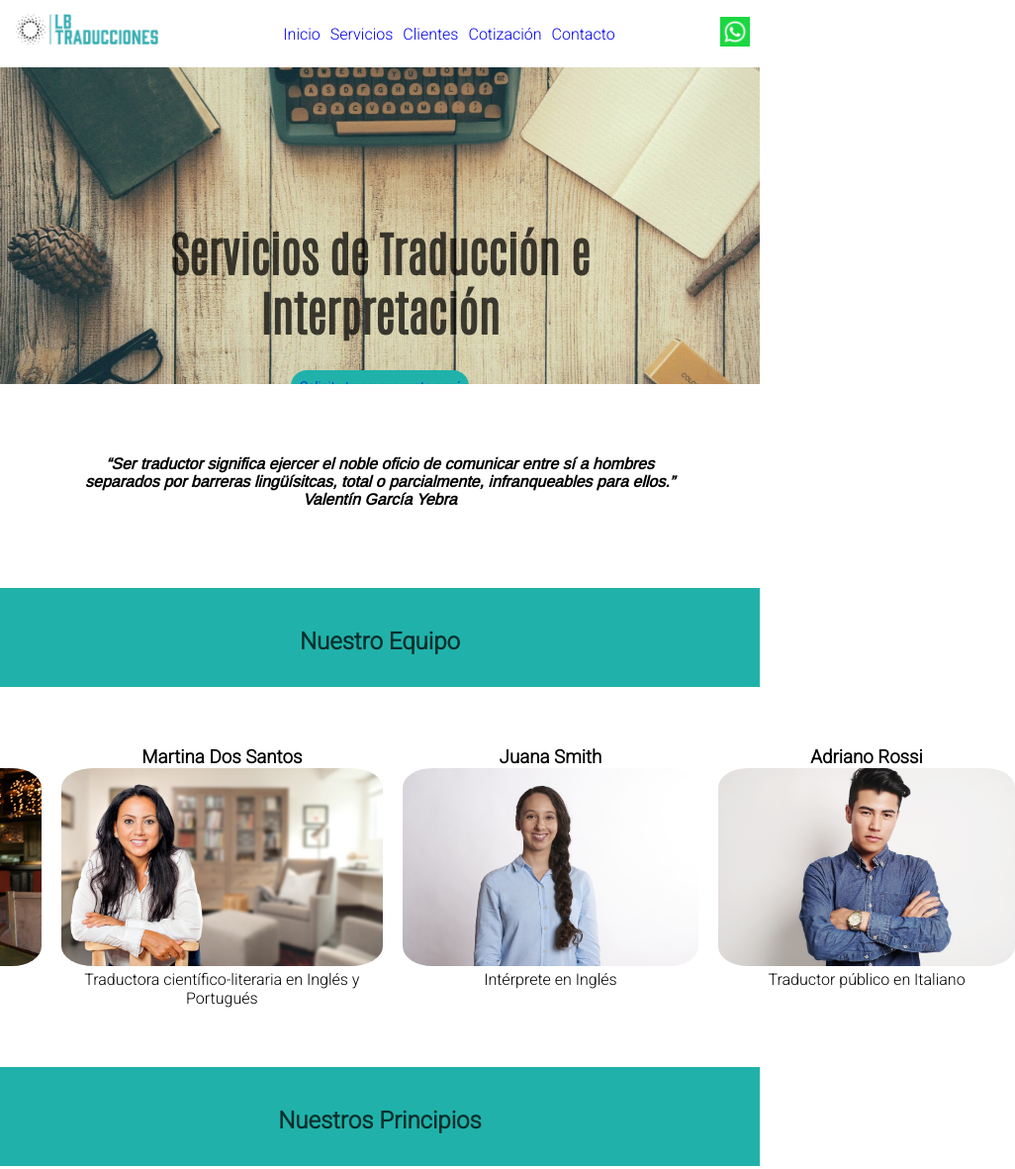
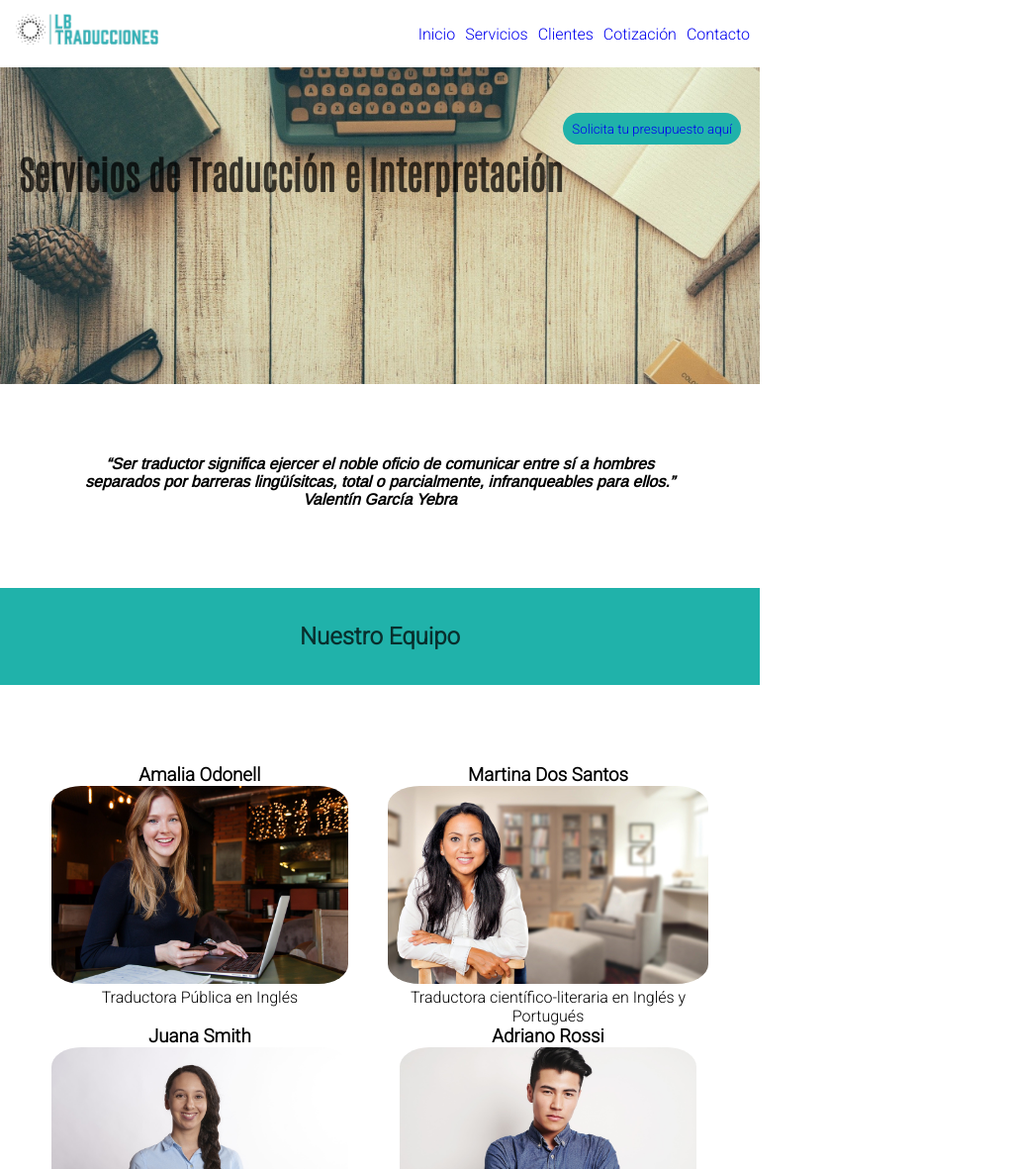
Before and after one commit to lucilabergalli/repositoriolucilabergalli, a plain HTML site: page index.html in a window 768 px wide. Shown: the top 1181 px of the page at 99% size, 1026 px wide, since content can reach past the window. Drawn offline with nearby package versions, Linux system fonts and the light colour scheme; a web font is replaced by a local one.

Commit message:
tpfinalentregatres

```diff
--- a/index.css
+++ b/index.css
@@ -20,6 +20,7 @@ html {
   color:rgba(0, 0, 0, 0.733);
   margin: 0 10px 0 10px;
   font-family: 'Roboto', sans-serif;
+  flex-wrap: wrap;
 }
 
 nav ul {
@@ -27,6 +28,7 @@ nav ul {
   flex-direction: row;
   gap: 10px;
   list-style: none;
+  flex-wrap: wrap;
 }
 
 
@@ -37,6 +39,18 @@ nav ul {
 
 li a:hover {
   color: rgb(69, 184, 226);
+}
+
+.hamburger-menu {
+  width: 30px;
+  height: 30px;
+  display: none;
+}
+
+.line {
+  width: 100%;
+  height: 20%;
+  background-color: lightseagreen;
 }
 
 .seccion1 {
@@ -87,30 +101,48 @@ main h4 {
 
 h2 {
   background-color:lightseagreen;
-  height: 100px;
-  padding: 40px;
+  width: auto;
+  padding: 35px;
   font-weight: bold;
   font-family: 'Roboto', sans-serif;
+  color:rgba(0, 0, 0, 0.733);
+  text-align: center;
+  margin-bottom: 3rem;
+  margin-top: 2rem;
 }
 
 .contenedor__secundario {
   display: grid;
   grid-template-columns: repeat(4, 1fr);
   justify-content: center;
-  margin: 50px
+  margin: 10vh;
+  text-align: center;
+  grid-template-areas:
+  'item1 item2 item3 item4';
+  grid-column-gap: 5vh;
 }
 
-
-.contenedorHijo {
-  margin: 10px 10px;
-  text-align: center;
+.item1 {
+  grid-area: item1;
+  justify-items: stretch;
 }
 
-.contenedorHijo p {
-  text-align: center;
+.item2 {
+  grid-area: item2;
+  justify-items: stretch;
 }
 
-.contenedorHijo img {
+.item3 {
+  grid-area: item3;
+  justify-items: stretch;
+}
+
+.item4 {
+  grid-area: item4;
+  justify-items: stretch;
+}
+
+.contenedor__secundario img {
   border-radius: 10%;
 }
 
@@ -160,14 +192,6 @@ h2 {
 
 /* CLIENTES */
 
-h2 {
-  font-family: 'Roboto', sans-serif;
-  color:rgba(0, 0, 0, 0.733);
-  text-align: center;
-  margin-bottom: 3rem;
-  margin-top: 2rem;
-}
-
 .contenedorArriba {
   display: flex;
   flex-direction: row;
@@ -197,7 +221,7 @@ h2 {
 /* SERVICIOS */
 * {
   font-family: 'Roboto', sans-serif;
-  }
+}
 
 .main__servicios h4 {
   font-style: normal;
@@ -208,47 +232,6 @@ h2 {
 }
 
 
-/* #grid {
-  display: grid;
-  grid-template-rows:repeat(2, 1fr);
-  grid-template-columns: repeat(2, 1fr);
-  grid-template-areas:
-  'item1 item1'
-  'item2 item3'
-  'item4 item5';
-  height: 100vh;
-  justify-content: space-evenly;
-}
-
-.item1 {
-  grid-area: item1;
-  background-image: url(../img/books.jpg);
-  height: 200px;
-  background-size:cover;
-  justify-items:stretch;
-}
-
-.item2 {
-  grid-area: item2;
-  align-self: stretch;
-}
-
-.item3 {
-  grid-area: item3;
-  align-self: stretch;
-}
-
-.item4 {
- grid-area: item4;
- align-self: stretch;
- height: 50vh;
-}
-
-.item5 {
-  grid-area: item5;
-  align-self: stretch;
-  } */
-
 /* CONTACTO */
 
   .seccion__secundaria {
@@ -256,6 +239,7 @@ h2 {
     text-shadow: black;
     height: 400px;
     height: 500px;
+    margin-bottom: 400px;
   }
 
   .mapa {
@@ -273,14 +257,67 @@ h2 {
 
 
 
-/* MEDIA QUERIES */
-@media (min-width: 768px) {
-  /* .header {
-  display:flex
-  } */
+  /* MEDIA QUERIES */
+  @media (max-width: 768px) {
+    .seccion1__hero {
+      display: flex;
+      flex-wrap: wrap;
+      font-size: small;
+      padding: 2vh;
+      justify-content: center;
+    }
 
-  .contenedor .contenedorIzquierda {
-    flex-wrap: wrap;
-    flex-direction: column;
+    .contenedor__secundario {
+      display: grid;
+      grid-template-columns: repeat(1, 1fr);
+      grid-template-areas:
+      'item1'
+      'item2'
+      'item3'
+      'item4';
+    }
+
+    .contenedor {
+      display: flex;
+      flex-direction: column;
+      flex-wrap: wrap;
+    }
+
+    .whatsapp {
+      display: none;
+    }
+
+    nav {
+      display: flex;
+      flex-wrap: wrap;
+    }
+
+}
+
+@media (min-width: 768px) and (max-width: 1024px) {
+  .contenedor__secundario {
+    display: grid;
+    grid-template-columns: repeat(2, 1fr);
+    grid-template-areas:
+    'item1 item2'
+    'item3 item4';
   }
 }
+
+@media (max-width: 1024px) {
+  .contenedorAbajo {
+    display: flex;
+    flex-direction: column;
+    flex-wrap: wrap;
+  }
+
+  .contenedorArriba {
+    display: flex;
+    flex-direction: column;
+    flex-wrap: wrap;
+  }
+
+  .clientes img:hover {
+    transform: none;
+  }
+}
--- a/index.html
+++ b/index.html
@@ -40,6 +40,11 @@
             </li>
           </ul>
         </div>
+      <div class="hamburger-menu">
+        <div class="line"></div>
+        <div class="line"></div>
+        <div class="line"></div>
+      </div>
     </header>
     <main class="main__index">
       <section class="seccion1">
@@ -52,28 +57,28 @@
       <section class="bloque">
         <h2>Nuestro Equipo</h2>
         <div class="contenedor__secundario">
-          <div class="contenedorHijo">
+          <div class="item1">
             <h3>Amalia Odonell</h3>
             <div class="img-foto">
               <img src="./img/quienessomos1.jpg" alt="Amalia" height="200">
             </div>
             <p>Traductora Pública en Inglés</p>
           </div>
-          <div class="contenedorHijo">
+          <div class="item2">
             <h3>Martina Dos Santos</h3>
           <div class="img-foto">
             <img src="./img/quienessomos2.jpg" alt="Martina" height="200">
           </div>
             <p>Traductora científico-literaria en Inglés y Portugués</p>
           </div>
-          <div class="contenedorHijo">
+          <div class="item3">
             <h3>Juana Smith</h3>
           <div class="img-foto">
             <img src="./img/quienessomos3.jpg" alt="Juana" height="200">
           </div>
             <p>Intérprete en Inglés</p>
         </div>
-        <div class="contenedorHijo">
+        <div class="item4">
             <h3>Adriano Rossi</h3>
           <div class="img-foto">
             <img src="./img/quienessomos4.jpg" alt="Adriano" height="200">
@@ -99,7 +104,7 @@
           </div>
       </section>
       <footer class="footer">
-        <p> LB Traducciones. Teléfono: 4173-1344 | info@lbtraducciones.com. Creado por GPWEB
+        <p class="footer__p"> LB Traducciones. Teléfono: 4173-1344 | info@lbtraducciones.com. Creado por GPWEB
         </p>
       </footer>
     </main>
```
Also changed, not shown: contacto.html (+5 -0 lines), cotizacion.html (+6 -1 lines), servicios.html (+4 -1 lines), img/carr1.jpg (added), img/carr2.jpg (added), img/carr3.jpg (added), img/servicios.jpg (added). Lines whose indentation alone changed are shown as unchanged.
